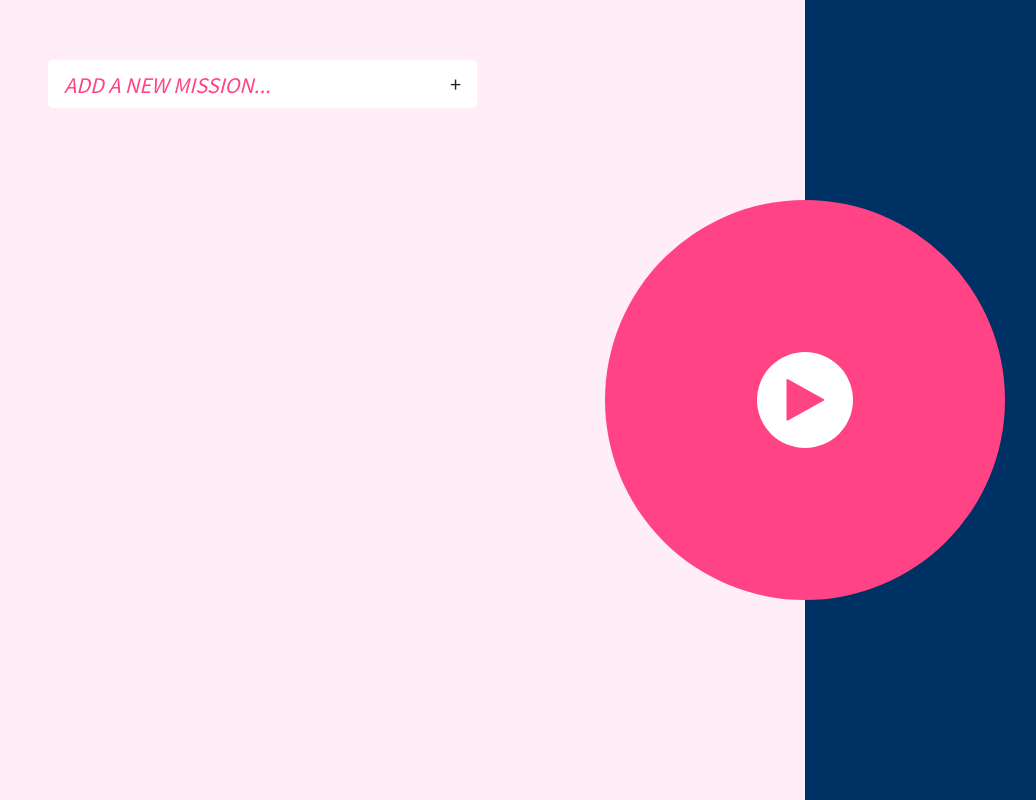
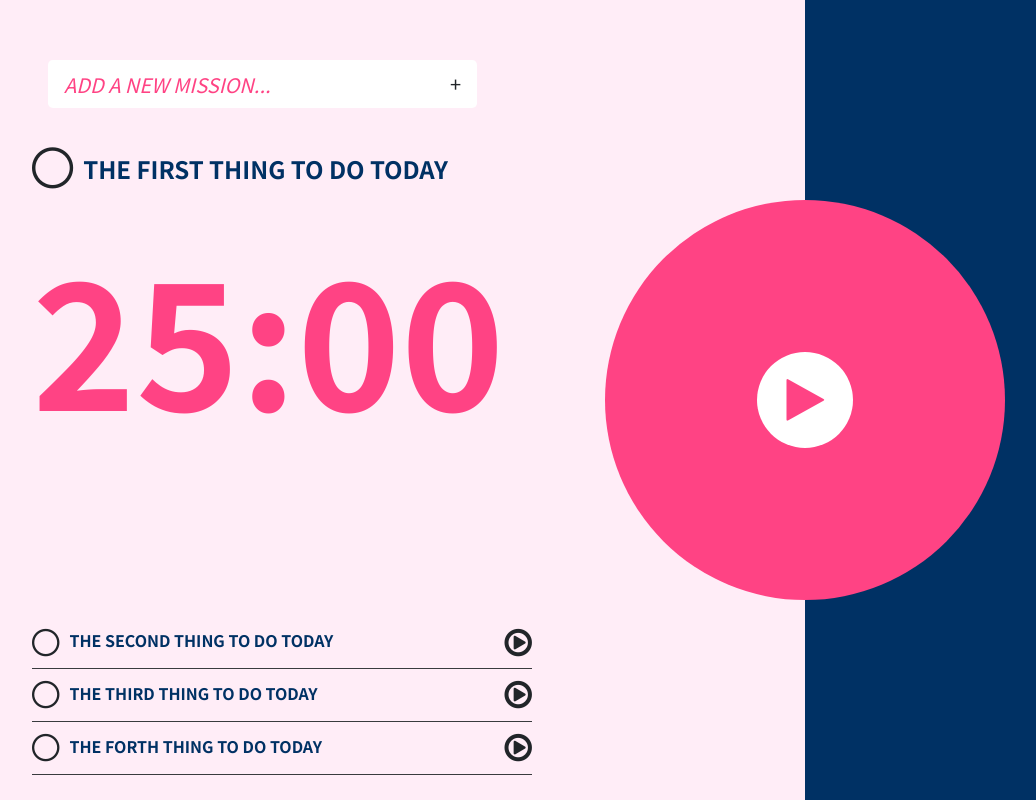
Before and after one commit to tso1158687/f2e2-w1, an Angular app: page / in a window 1280 px wide. Shown: the whole page, without its empty margins (48-1084 px from the left). Built offline with nearby package versions, Linux system fonts and the light colour scheme.

Commit message:
modify left part ui

```diff
--- a/src/app/main/main.component.html
+++ b/src/app/main/main.component.html
@@ -2,9 +2,47 @@
   <div class="row">
     <div class="col-8 bg bg-left">
       <div class="input-group mb-3 add-todo input-group-lg">
-                <input type="text" class="form-control" placeholder="ADD A NEW MISSION...">
+        <input
+          type="text"
+          class="form-control"
+          placeholder="ADD A NEW MISSION..."
+        />
         <div class="input-group-append">
           <button class="btn btn-add" type="button">+</button>
+        </div>
+      </div>
+      <div class="todo">
+        <div class="first">
+          <i class="fa fa-circle-thin fa-3x" aria-hidden="true"></i>
+          <p>
+            THE FIRST THING TO DO TODAY
+          </p>
+        </div>
+        <div class="timer">
+          25:00
+        </div>
+        <div class="secondary">
+          <div>
+            <i class="fa fa-circle-thin fa-2x" aria-hidden="true"></i>
+            <p>
+              THE SECOND THING TO DO TODAY
+            </p>
+            <i class="fa fa-play-circle-o fa-2x" aria-hidden="true"></i>
+          </div>
+          <div>
+            <i class="fa fa-circle-thin fa-2x" aria-hidden="true"></i>
+            <p>
+              THE THIRD THING TO DO TODAY
+            </p>
+            <i class="fa fa-play-circle-o fa-2x" aria-hidden="true"></i>
+          </div>
+          <div>
+            <i class="fa fa-circle-thin fa-2x" aria-hidden="true"></i>
+            <p>
+              THE FORTH THING TO DO TODAY
+            </p>
+            <i class="fa fa-play-circle-o fa-2x" aria-hidden="true"></i>
+          </div>
         </div>
       </div>
       <div class="play-button-container">
@@ -16,7 +54,7 @@
       </div>
     </div>
     <div class="col-4 bg bg-right">
-
+            <!-- <i class="fa fa-list" aria-hidden="true"></i> -->
     </div>
   </div>
 </div>
--- a/src/styles.scss
+++ b/src/styles.scss
@@ -90,3 +90,40 @@ $white:#ffffff;
         }
     }
 }
+@mixin todoText {
+    color: $deepBlue;
+    font-weight: bold;
+    padding-left: 10px;
+    display: inline-block;
+    vertical-align: super;
+}
+.todo{
+    .first{
+        p{
+            @include todoText();
+            font-size: 24px;
+        }
+    }
+    .timer{
+        color: $deepPink;
+        font-weight: bold;
+        font-size: 176px;
+    }
+    .secondary{
+        margin-top: 20vh;
+        >div{
+            width: 100%;
+            max-width: 500px;
+            border-bottom: 1px solid #393b3e;
+            margin-top: 10px;
+            p{
+                @include todoText();
+                font-size:16px;
+            }
+            .fa-play-circle-o{
+                float: right;
+            }
+        }
+
+    }
+}
```
Lines whose indentation alone changed are shown as unchanged.
